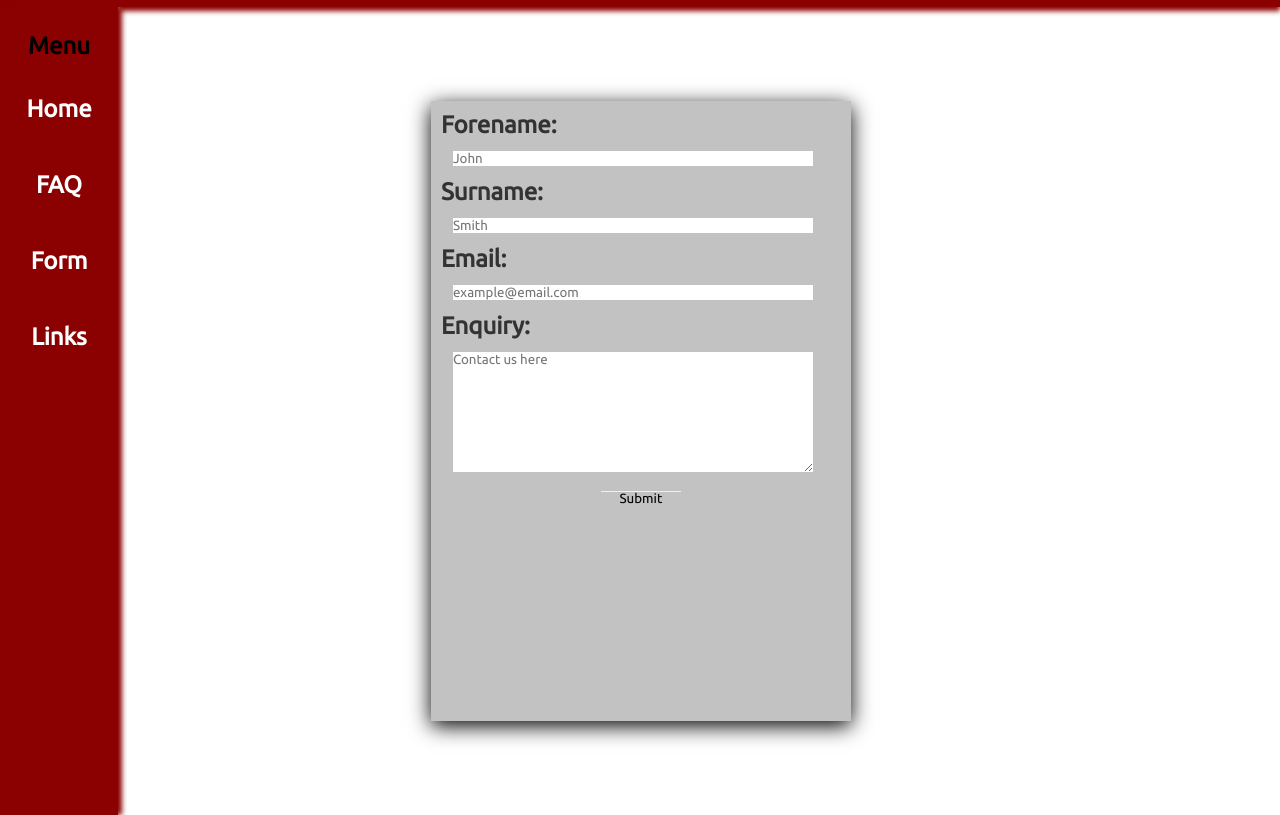
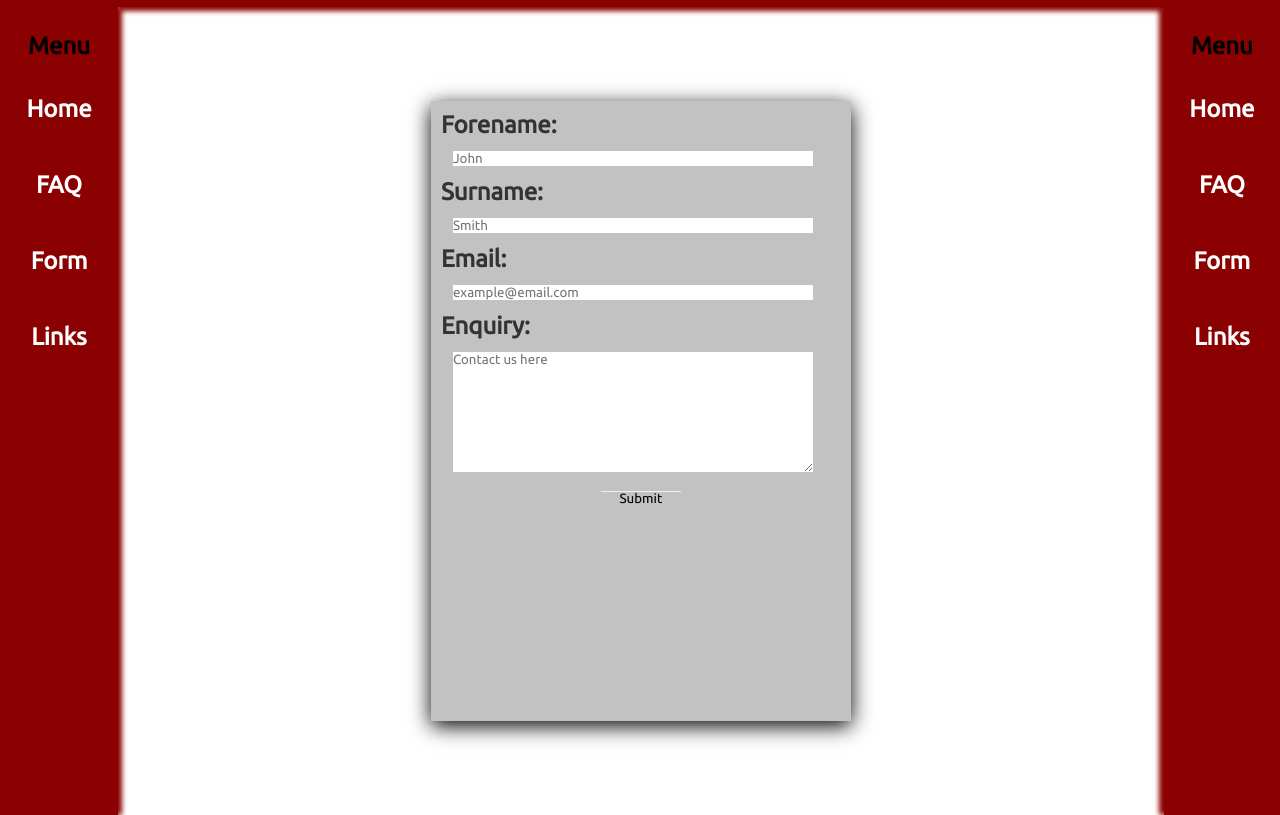
Before and after one commit to LukeRayner6/Final-Hand-In, a plain HTML site: page form.html in a window 1280 px wide. Shown: the part 73-888 px from the top of the page. Drawn offline with Linux system fonts and the light colour scheme.

Commit message:
Updated form
Changed the lining of my code

```diff
--- a/form.html
+++ b/form.html
@@ -10,10 +10,8 @@
 </head>
 
 <body class="grid">
-
   <header>Manchester United F.C.</header>
-
-  <figure> <img src="images/logo.png" style="width:60px;height:60px" > </figure>
+  <figure> <img src="images/untlogo.png" style="width:60px;height:60px" > </figure>
   <nav id="menu-nav">
     <div class="menu">Menu</div>
     <ul>
@@ -37,6 +35,17 @@
       </section>
     </form>
   </main>
-
+  <nav id="menu-nav2">
+    <div class="menu">Menu</div>
+    <ul>
+      <li><a href="home.html">Home</a></li>
+      <br>
+      <li><a href="faq.html">FAQ</a></li>
+      <br>
+      <li><a href="form.html">Form</a></li>
+      <br>
+      <li><a href="links.html">Links</a></li>
+    </nav>
+    <script src=".js/script.js"></script>
   </body>
   </html>
```
Lines whose indentation alone changed are shown as unchanged.
